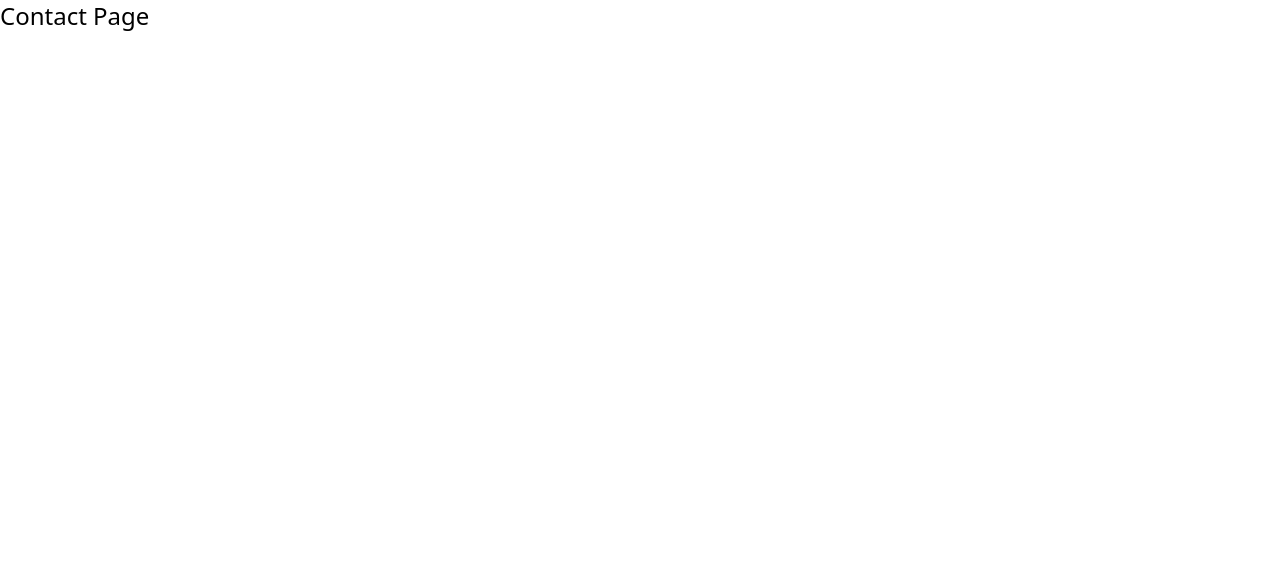
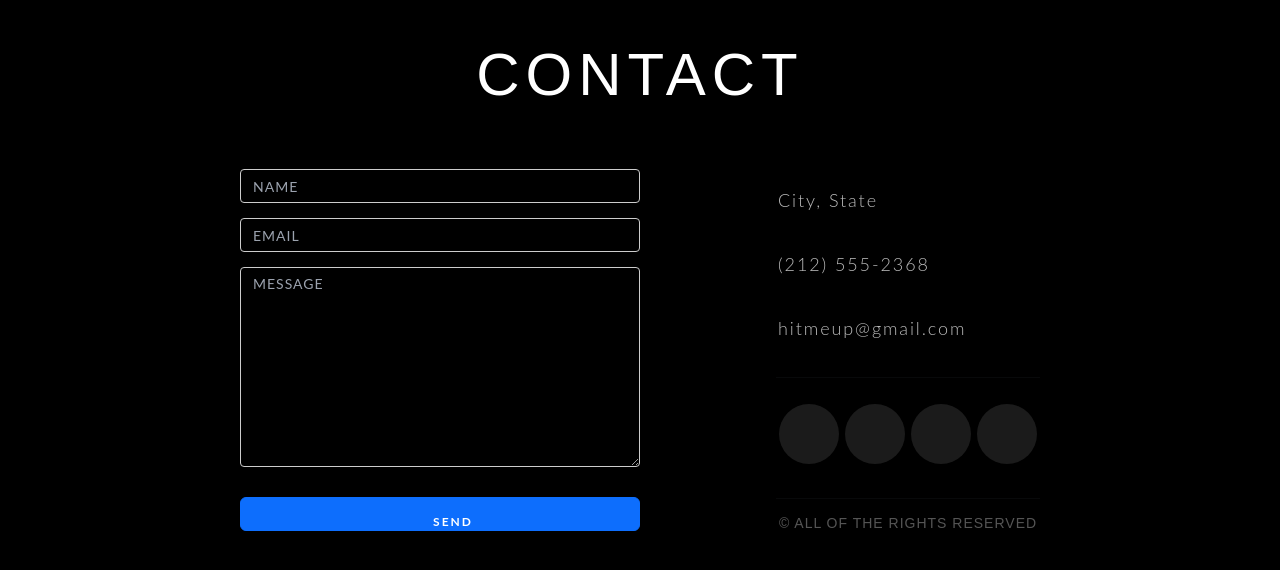
Before and after one commit to p-chhabra/Semester-Detail-Website, a Next.js app: page /contact in a window 1280 px wide. Shown: the top 570 px of the page. Built offline with nearby package versions, Linux system fonts and the light colour scheme.

Commit message:
Contact Page

```diff
--- a/package.json
+++ b/package.json
@@ -10,6 +10,7 @@
   },
   "dependencies": {
     "@next/font": "13.3.0",
+    "bootstrap": "^5.2.3",
     "next": "13.3.0",
     "react": "18.2.0",
     "react-dom": "18.2.0"
--- a/pages/contact.js
+++ b/pages/contact.js
@@ -1,7 +1,113 @@
-import React from "react";
+import React, { useRef, useState } from "react";
+import styles from "../styles/contact.module.css"
+import "bootstrap/dist/css/bootstrap.min.css";
 
 const Contact = () => {
-  return <div className="text-2xl">Contact Page</div>;
+  const nameRef = useRef()
+  const emailRef = useRef()
+  const textRef = useRef()
+
+  const [nameValue , setNameValue] = useState('')
+  const [emailValue , setEmailValue] = useState('')
+  const [textValue , setTextValue] = useState('')
+
+  const submitHandler = (event) => {
+    event.preventDefault()
+    console.log(nameValue , emailValue , textValue)
+
+    nameRef.current.value = ''
+    emailRef.current.value = ''
+    textRef.current.value = ''
+  }
+
+  const nameChangeHandler= () => {
+    setNameValue(nameRef.current.value)
+  }
+
+  const emailChangeHandler = () => {
+    setEmailValue(emailRef.current.value)
+  }
+
+  const textChangeHandler = () => {
+    setTextValue(textRef.current.value)
+  }
+
+  return (
+    <div className={styles.body}>
+      <section className={styles.contact}>
+
+        <h1 className={styles.sectionHeader}>Contact</h1>
+
+        <div className={styles.contactWrapper}>
+
+          {/* <!-- Left contact page --> */}
+
+          <form onSubmit={submitHandler} id="contact-form" className={styles.formHorizontal} role="form">
+
+            <div className="form-group">
+              <div className="col-sm-12">
+                <input onChange={nameChangeHandler} type="text" ref={nameRef} className={styles.formControl} id="name" placeholder="NAME" name="name" required />
+              </div>
+            </div>
+
+            <div className="form-group">
+              <div className="col-sm-12">
+                <input onChange={emailChangeHandler} type="email" ref={emailRef} className={styles.formControl} id="email" placeholder="EMAIL" name="email" required />
+              </div>
+            </div>
+
+            <textarea onChange={textChangeHandler} ref={textRef} className={`${styles.textarea} ${styles.formControl}`} rows="10" placeholder="MESSAGE" name="message" required></textarea>
+
+            <button className={`btn btn-primary ${styles.sendButton}`} id="submit" type="submit" value="SEND">
+              <div className={styles.altSendButton}>
+                <i className="fa fa-paper-plane"></i><span className={styles.sendText}>SEND</span>
+              </div>
+
+            </button>
+
+          </form>
+
+          {/* <!-- Left contact page --> */}
+
+          <div className={styles.directContactContainer}>
+
+            <ul className={styles.contactList}>
+              <li className={styles.listItem}><i className="fa fa-map-marker fa-2x"><span className={`${styles.contactText} place`}>City, State</span></i></li>
+
+              <li className={styles.listItem}><i className="fa fa-phone fa-2x"><span className={`${styles.contactText} phone`}><a href="tel:1-212-555-5555" title="Give me a call">(212) 555-2368</a></span></i></li>
+
+              <li className={styles.listItem}><i className="fa fa-envelope fa-2x"><span className={`${styles.contactText} gmail`}><a href="mailto:#" title="Send me an email">hitmeup@gmail.com</a></span></i></li>
+
+            </ul>
+
+            <hr />
+            <ul className={styles.socialMediaList}>
+              <li><a href="#" target="_blank" className="contact-icon">
+                <i aria-hidden="true"></i>
+                </a>
+              </li>
+              <li><a href="#" target="_blank" className="contact-icon"></a>
+              </li>
+              <li><a href="#" target="_blank" className="contact-icon">
+                <i className="fa fa-twitter" aria-hidden="true"></i></a>
+              </li>
+              <li><a href="#" target="_blank" className="contact-icon">
+                <i className="fa fa-instagram" aria-hidden="true"></i></a>
+              </li>
+            </ul>
+            <hr />
+
+            <div className={styles.copyright}>&copy; ALL OF THE RIGHTS RESERVED</div>
+
+          </div>
+
+        </div>
+
+      </section>
+
+
+    </div>
+  );
 };
 
 export default Contact;
--- /dev/null
+++ b/styles/contact.module.css
@@ -0,0 +1,274 @@
+.body {
+  margin: 0;
+  padding: 0;
+  background-color: #000;
+  padding-bottom: 100px;
+}
+
+.contact {
+  width: 100%;
+  height: 100vh;
+}
+
+.sectionHeader {
+  text-align: center;
+  margin: 0 auto;
+  padding: 40px 0;
+  font: 300 60px "Oswald", sans-serif;
+  color: #fff;
+  text-transform: uppercase;
+  letter-spacing: 6px;
+}
+
+.contactWrapper {
+  display: flex;
+  flex-direction: row;
+  justify-content: space-between;
+  margin: 0 auto;
+  padding: 20px;
+  position: relative;
+  max-width: 840px;
+}
+
+/* Left contact page */
+.formHorizontal {
+  /*float: left;*/
+  max-width: 400px;
+  font-family: "Lato";
+  font-weight: 400;
+}
+
+.formControl {
+  display: block;
+  width: 100%;
+  margin-bottom: 15px ;
+  height: 34px;
+  padding: 6px 12px;
+  font-size: 14px;
+  line-height: 1.42857143;
+  color: #555;
+  background-color: #fff;
+  background-image: none;
+  border: 1px solid #ccc;
+  border-radius: 4px;
+}
+
+.formControl,
+.textarea {
+  max-width: 400px;
+  background-color: #000;
+  color: #fff;
+  letter-spacing: 1px;
+}
+
+.textarea {
+  height: 200px;
+}
+
+.sendButton {
+  margin-top: 15px;
+  height: 34px;
+  width: 400px;
+  overflow: hidden;
+  transition: all 0.2s ease-in-out;
+}
+
+.altSendButton {
+  width: 400px;
+  height: 34px;
+  transition: all 0.2s ease-in-out;
+}
+
+.sendText {
+  display: block;
+  margin-top: 10px;
+  font: 700 12px "Lato", sans-serif;
+  letter-spacing: 2px;
+}
+
+.altSendButton:hover {
+  transform: translate3d(0px, -29px, 0px);
+}
+
+/* Begin Right Contact Page */
+.directContactContainer {
+  max-width: 400px;
+}
+
+/* Location, Phone, Email Section */
+.contactList {
+  list-style-type: none;
+  margin-left: -30px;
+  padding-right: 20px;
+}
+
+.listItem {
+  line-height: 4;
+  color: #aaa;
+}
+
+.contactText {
+  font: 300 18px "Lato", sans-serif;
+  letter-spacing: 1.9px;
+  color: #bbb;
+}
+
+.place {
+  margin-left: 62px;
+}
+
+.phone {
+  margin-left: 56px;
+}
+
+.gmail {
+  margin-left: 53px;
+}
+
+.contactText a {
+  color: #bbb;
+  text-decoration: none;
+  transition-duration: 0.2s;
+}
+
+.contactText a:hover {
+  color: #fff;
+  text-decoration: none;
+}
+
+/* Social Media Icons */
+.socialMediaList {
+  position: relative;
+  font-size: 22px;
+  text-align: center;
+  width: 100%;
+  margin: 0 auto;
+  padding: 0;
+}
+
+.socialMediaList li a {
+  color: #fff;
+}
+
+.socialMediaList li {
+  position: relative;
+  display: inline-block;
+  height: 60px;
+  width: 60px;
+  margin: 10px 3px;
+  line-height: 60px;
+  border-radius: 50%;
+  color: #fff;
+  background-color: rgb(27, 27, 27);
+  cursor: pointer;
+  transition: all 0.2s ease-in-out;
+}
+
+.socialMediaList li:after {
+  content: "";
+  position: absolute;
+  top: 0;
+  left: 0;
+  width: 60px;
+  height: 60px;
+  line-height: 60px;
+  border-radius: 50%;
+  opacity: 0;
+  box-shadow: 0 0 0 1px #fff;
+  transition: all 0.2s ease-in-out;
+}
+
+.socialMediaList li:hover {
+  background-color: #fff;
+}
+
+.socialMediaList li:hover:after {
+  opacity: 1;
+  transform: scale(1.12);
+  transition-timing-function: cubic-bezier(0.37, 0.74, 0.15, 1.65);
+}
+
+.socialMediaList li:hover a {
+  color: #000;
+}
+
+.copyright {
+  font: 200 14px "Oswald", sans-serif;
+  color: #555;
+  letter-spacing: 1px;
+  text-align: center;
+}
+
+/* hr {
+  border-color: rgba(255, 255, 255, 0.6);
+} */
+
+/* Begin Media Queries*/
+@media screen and (max-width: 850px) {
+  .contact-wrapper {
+    display: flex;
+    flex-direction: column;
+  }
+  .direct-contact-container,
+  .form-horizontal {
+    margin: 0 auto;
+  }
+
+  .direct-contact-container {
+    margin-top: 60px;
+    max-width: 300px;
+  }
+  .socialMediaList li {
+    height: 60px;
+    width: 60px;
+    line-height: 60px;
+  }
+  .socialMediaList li:after {
+    width: 60px;
+    height: 60px;
+    line-height: 60px;
+  }
+}
+
+@media screen and (max-width: 569px) {
+  .direct-contact-container,
+  .form-wrapper {
+    float: none;
+    margin: 0 auto;
+  }
+  .formControl,
+  .textarea {
+    margin: 0 auto;
+  }
+
+  .name,
+  .email,
+  .textarea {
+    width: 280px;
+  }
+
+  .direct-contact-container {
+    margin-top: 60px;
+    max-width: 280px;
+  }
+  .socialMediaList {
+    left: 0;
+  }
+  .socialMediaList li {
+    height: 55px;
+    width: 55px;
+    line-height: 55px;
+    font-size: 2rem;
+  }
+  .socialMediaList li:after {
+    width: 55px;
+    height: 55px;
+    line-height: 55px;
+  }
+}
+
+@media screen and (max-width: 410px) {
+  .sendButton {
+    width: 99%;
+  }
+}
```
Also changed, not shown: 1 other file (tests, documents, lock files or other folders).
